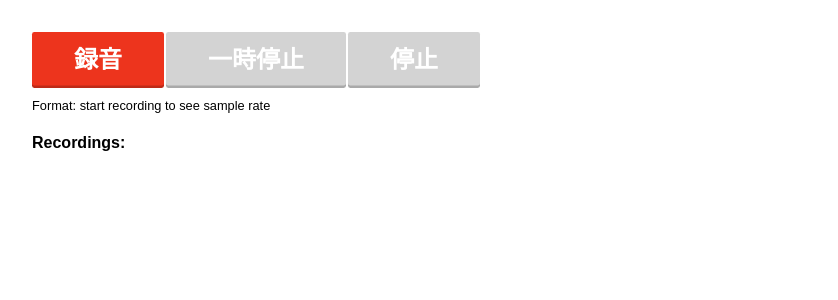
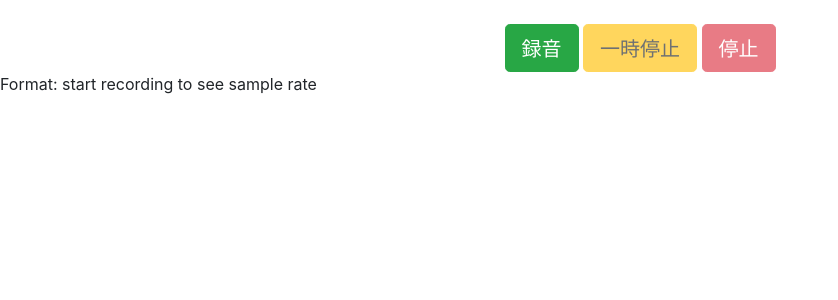
Before and after one commit to k2kszk/speech-translator, a Flask app: page / in a window 1280 px wide. Shown: the top 300 px of the page, without its empty margins (0-838 px from the left). Run offline with Flask 2, Linux system fonts and the light colour scheme; some libraries are stand-ins or nearby versions.

Commit message:
record_button

```diff
--- a/static/css/style.css
+++ /dev/null
@@ -1,106 +0,0 @@
-a {
-    color: #337ab7;
-  }
-  p {
-    margin-top: 1rem;
-  }
-  a:hover {
-    color:#23527c;
-  }
-  a:visited {
-    color: #8d75a3;
-  }
-
-  body {
-      line-height: 1.5;
-      font-family: sans-serif;
-      word-wrap: break-word;
-      overflow-wrap: break-word;
-      color:black;
-      margin:2em;
-  }
-
-  h1 {
-      text-decoration: underline red;
-      text-decoration-thickness: 3px;
-      text-underline-offset: 6px;
-      font-size: 220%;
-      font-weight: bold;
-  }
-
-  h2 {
-      font-weight: bold;
-      color: #005A9C;
-      font-size: 140%;
-      text-transform: uppercase;
-  }
-
-  red {
-      color: red;
-  }
-
-  #controls {
-    display: flex;
-    margin-top: 2rem;
-    max-width: 28em;
-  }
-
-  button {
-    flex-grow: 1;
-    height: 3.5rem;
-    min-width: 2rem;
-    border: none;
-    border-radius: 0.15rem;
-    background: #ed341d;
-    margin-left: 2px;
-    box-shadow: inset 0 -0.15rem 0 rgba(0, 0, 0, 0.2);
-    cursor: pointer;
-    display: flex;
-    justify-content: center;
-    align-items: center;
-    color:#ffffff;
-    font-weight: bold;
-    font-size: 1.5rem;
-  }
-
-  button:hover, button:focus {
-    outline: none;
-    background: #c72d1c;
-  }
-
-  button::-moz-focus-inner {
-    border: 0;
-  }
-
-  button:active {
-    box-shadow: inset 0 1px 0 rgba(0, 0, 0, 0.2);
-    line-height: 3rem;
-  }
-
-  button:disabled {
-    pointer-events: none;
-    background: lightgray;
-  }
-  button:first-child {
-    margin-left: 0;
-  }
-
-  audio {
-    display: block;
-    width: 100%;
-    margin-top: 0.2rem;
-  }
-
-  li {
-    list-style: none;
-    margin-bottom: 1rem;
-  }
-
-  #formats {
-    margin-top: 0.5rem;
-    font-size: 80%;
-  }
-
-  #recordingsList{
-      max-width: 28em;
-  }
--- a/templates/index.html
+++ b/templates/index.html
@@ -5,16 +5,23 @@
     <title>音読修行</title>
     <meta name="viewport" content="width=device-width, initial-scale=1.0">
     <link rel="stylesheet" href="https://stackpath.bootstrapcdn.com/bootstrap/4.4.1/css/bootstrap.min.css" integrity="sha384-Vkoo8x4CGsO3+Hhxv8T/Q5PaXtkKtu6ug5TOeNV6gBiFeWPGFN9MuhOf23Q9Ifjh" crossorigin="anonymous">
-    <link rel="stylesheet" type="text/css" href="style.css">
+    <link href="https://fonts.googleapis.com/css?family=M+PLUS+Rounded+1c&display=swap" rel="stylesheet">
+    <style>
+      #recordButton {font-family: 'M PLUS Rounded 1c', sans-serif}
+      #pauseButton {font-family: 'M PLUS Rounded 1c', sans-serif}
+      #stopButton {font-family: 'M PLUS Rounded 1c', sans-serif}
+ </style>
+
   </head>
+
   <body>
-    <div id="controls">
-  	 <button id="recordButton">録音</button>
-  	 <button id="pauseButton" disabled>一時停止</button>
-  	 <button id="stopButton" disabled>停止</button>
+    <br>
+    <div id="controls" style="text-align:center">
+  	 <button type="button" class="btn btn-success btn-lg" id="recordButton">録音</button>
+  	 <button type="button" class="btn btn-warning btn-lg" id="pauseButton" disabled>一時停止</button>
+  	 <button type="button" class="btn btn-danger btn-lg" id="stopButton" disabled>停止</button>
     </div>
     <div id="formats">Format: start recording to see sample rate</div>
-  	<p><strong>Recordings:</strong></p>
   	<ol id="recordingsList"></ol>
     <!-- inserting these scripts at the end to be able to use all the elements in the DOM -->
   	<script src="https://cdn.rawgit.com/mattdiamond/Recorderjs/08e7abd9/dist/recorder.js"></script>
```
